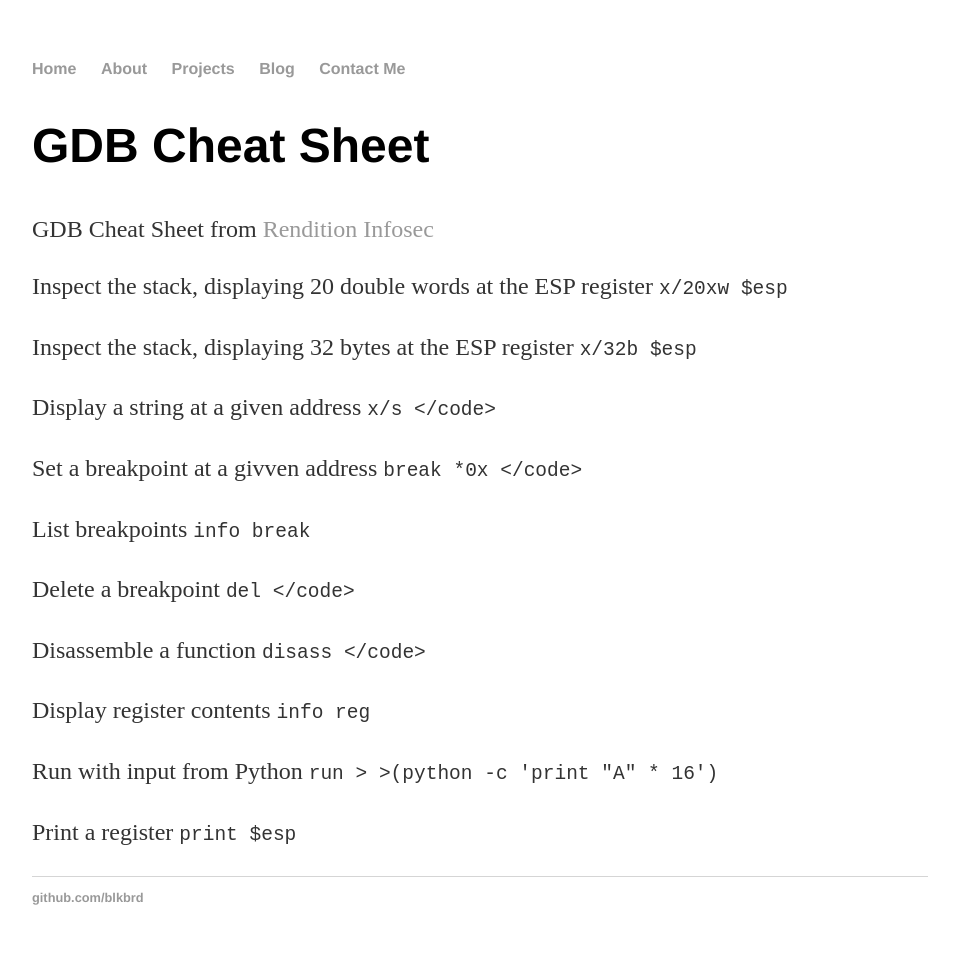
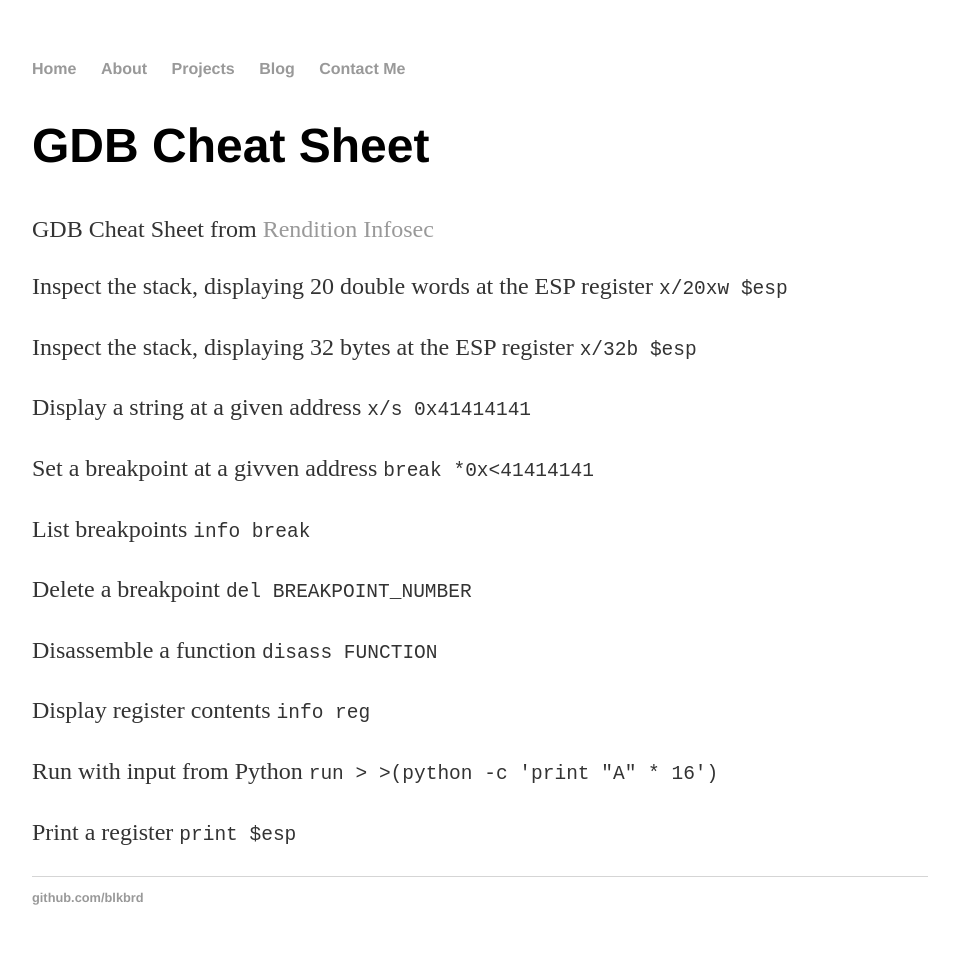
Before and after one commit to blkbrd/blkbrd.github.io, a Jekyll site: the page built from _posts/2018-10-18-GDB-Cheat-Sheet.md, in a window 1280 px wide. Shown: the whole page, without its empty margins (160-1119 px from the left). Built offline with Jekyll 4.4.1, drawn with Linux system fonts in a browser that asks for light colours.

Commit message:
Update 2018-10-18-GDB-Cheat-Sheet.md

```diff
--- a/_posts/2018-10-18-GDB-Cheat-Sheet.md
+++ b/_posts/2018-10-18-GDB-Cheat-Sheet.md
@@ -13,19 +13,19 @@ Inspect the stack, displaying 32 bytes at the ESP register
 <code> x/32b $esp </code>
 
 Display a string at a given address
-<code> x/s <addr> </code>
+<code> x/s 0x41414141 </code>
 
 Set a breakpoint at a givven address
-<code> break *0x<rest of the address> </code>
+<code> break *0x<41414141 </code>
 
 List breakpoints
 <code> info break </code>
 
 Delete a breakpoint
-<code> del <breakpoint number> </code>
+<code> del BREAKPOINT_NUMBER </code>
 
 Disassemble a function
-<code> disass <func> </code>
+<code> disass FUNCTION </code>
 
 Display register contents
 <code> info reg </code>
```
